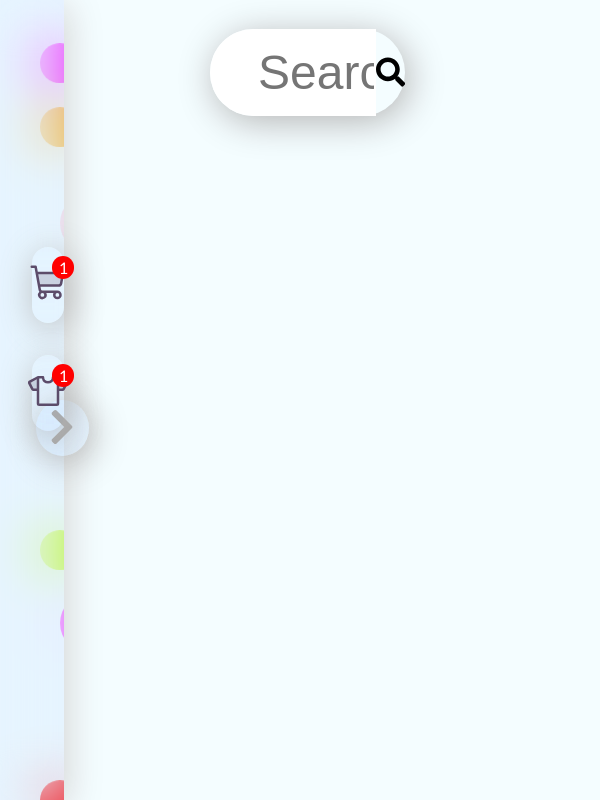
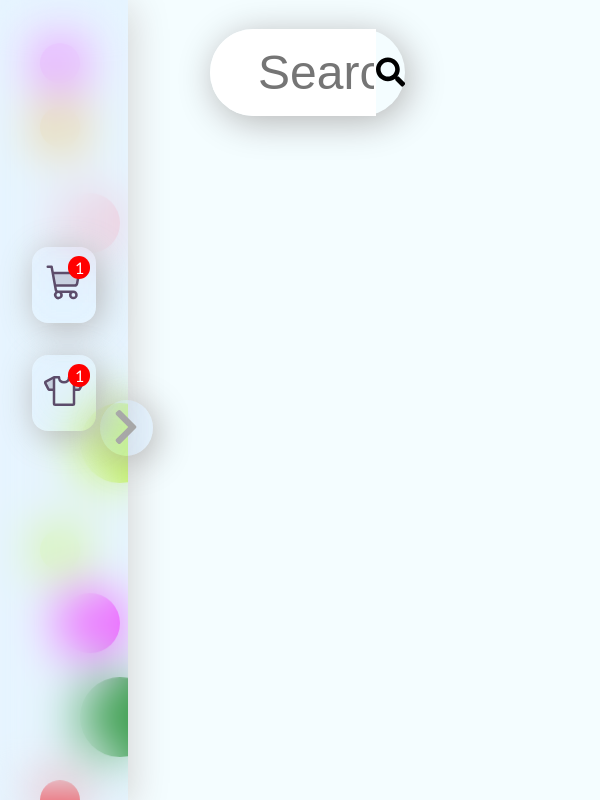
Before and after one commit to AmirTheFaithful/react-express, a React (Create React App) app in the folder frontend/: page / in a window 600 px wide. Built offline with nearby package versions, Linux system fonts and the light colour scheme; a web font is replaced by a local one.

Commit message:
Imroved responsiveness of the sidebar

```diff
--- a/frontend/src/styles/elements/sidebar/index.scss
+++ b/frontend/src/styles/elements/sidebar/index.scss
@@ -56,35 +56,54 @@
 /* Extra small */
 @media only screen and (max-width: 600px) {
   .sidebar {
-    width: 2em;
+    width: 6em;
+  }
+
+  // On extra small screens items are gone, on non-expanded sidebar
+  .items {
+    display: none;
+  }
+
+  // But on expanded sidebar, items are present
+  .expanded-sidebar {
+    .items {
+      @include common.flex(column);
+      row-gap: 2rem;
+    }
   }
 }
 
 /* Small */
 @media only screen and (min-width: 600px) {
   .sidebar {
-    width: 4em;
+    width: 8em;
+  }
+
+  // Starting from at least 600px wided screens, items are back
+  .items {
+    @include common.flex(column);
+    row-gap: 2rem;
   }
 }
 
 /* Medium */
 @media only screen and (min-width: 768px) {
   .sidebar {
-    width: 6em;
+    width: 10em;
   }
 }
 
 /* Large */
 @media only screen and (min-width: 992px) {
   .sidebar {
-    width: 8em;
+    width: 12em;
   }
 }
 
 /* Extra large */
 @media only screen and (min-width: 1200px) {
   .sidebar {
-    width: 10em;
+    width: 14em;
   }
 }
 
```
